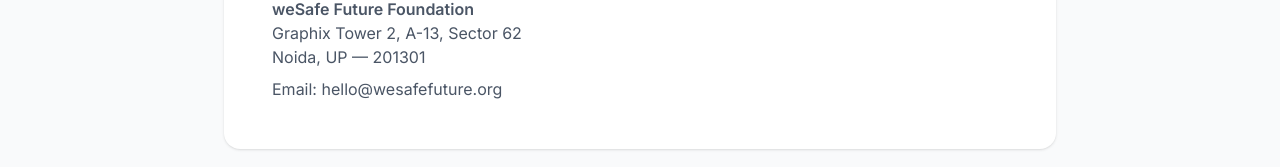
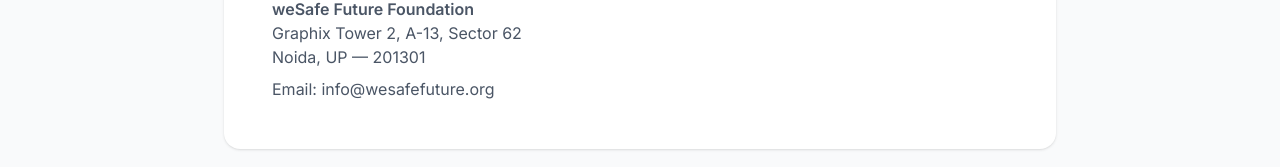
Before and after one commit to weSafe-Future-Foundation/wesafe-platform, a Next.js app in the folder apps/web/: page /terms in a window 1280 px wide. Shown: the part 2224-2391 px from the top of the page. Built offline with nearby package versions, Linux system fonts and the light colour scheme.

Commit message:
Polish website: brand colors, real data, social links, privacy/terms pages

```diff
--- a/apps/web/app/(website)/contact/page.tsx
+++ b/apps/web/app/(website)/contact/page.tsx
@@ -21,7 +21,7 @@
       city: "Delhi",
       address: "Graphix Tower 2, A-13, Sector 62, Noida, UP — 201301",
       phone: "+91 XXXX-XXXX-XX",
-      email: "hello@wesafefuture.org",
+      email: "info@wesafefuture.org",
       icon: "🏢",
     },
     {
@@ -67,18 +67,14 @@
   ];
 
   const socialLinks = [
-    { name: "Instagram", url: "#", icon: "📸" },
-    { name: "Facebook", url: "#", icon: "👍" },
-    { name: "LinkedIn", url: "#", icon: "💼" },
-    { name: "Twitter", url: "#", icon: "🐦" },
-    { name: "YouTube", url: "#", icon: "🎥" },
-    { name: "Discord", url: "#", icon: "💬" },
+    { name: "LinkedIn", url: "https://www.linkedin.com/company/wesafe-future-foundation", icon: "💼" },
+    { name: "Facebook", url: "https://www.facebook.com/people/WeSafe-Future/61574247237807/", icon: "👍" },
   ];
 
   const contactReasons = [
     {
       title: "General Inquiry",
-      email: "hello@wesafefuture.org",
+      email: "info@wesafefuture.org",
       description: "Questions about weSafe and our programs",
     },
     {
@@ -339,28 +335,21 @@
             </p>
           </div>
 
-          <div className="grid grid-cols-2 md:grid-cols-3 lg:grid-cols-6 gap-4">
+          <div className="flex flex-wrap justify-center gap-4">
             {socialLinks.map((link, i) => (
-              <div
+              <a
                 key={i}
-                className="flex flex-col items-center gap-3 p-6 bg-white rounded-xl border border-gray-200 cursor-not-allowed opacity-75"
+                href={link.url}
+                target="_blank"
+                rel="noopener noreferrer"
+                className="flex flex-col items-center gap-3 p-6 bg-white rounded-xl border border-gray-200 hover:border-blue-300 hover:shadow-md transition-all min-w-[140px]"
               >
                 <span className="text-4xl">{link.icon}</span>
                 <span className="font-semibold text-gray-900 text-sm text-center">
                   {link.name}
                 </span>
-                <span className="text-xs text-gray-500">Coming Soon</span>
-              </div>
+              </a>
             ))}
-          </div>
-
-          <div className="mt-12 p-8 bg-blue-50 rounded-2xl text-center">
-            <p className="text-gray-700 mb-4">
-              Join our Discord community for real-time discussions and support
-            </p>
-            <button className="px-8 py-3 bg-blue-600 text-white font-semibold rounded-lg hover:bg-blue-700 transition-colors">
-              Join Discord Server
-            </button>
           </div>
         </div>
       </section>
@@ -455,7 +444,7 @@
             <div>
               <p className="text-4xl mb-3">📧</p>
               <h3 className="text-lg font-bold mb-2">Email Us</h3>
-              <p className="text-blue-100">hello@wesafefuture.org</p>
+              <p className="text-blue-100">info@wesafefuture.org</p>
             </div>
             <div>
               <p className="text-4xl mb-3">📞</p>
--- a/apps/web/app/(website)/terms/page.tsx
+++ b/apps/web/app/(website)/terms/page.tsx
@@ -166,7 +166,7 @@
                 <p className="font-semibold">weSafe Future Foundation</p>
                 <p>Graphix Tower 2, A-13, Sector 62</p>
                 <p>Noida, UP — 201301</p>
-                <p className="mt-2">Email: hello@wesafefuture.org</p>
+                <p className="mt-2">Email: info@wesafefuture.org</p>
               </div>
             </div>
           </div>
```
